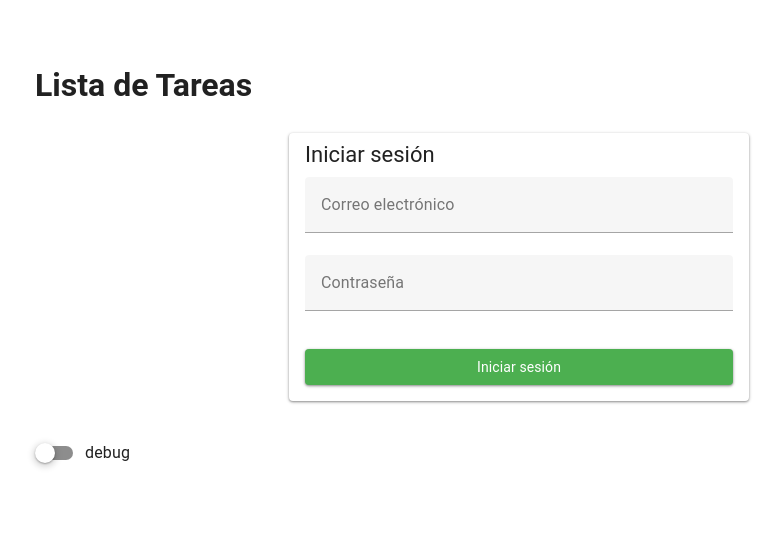
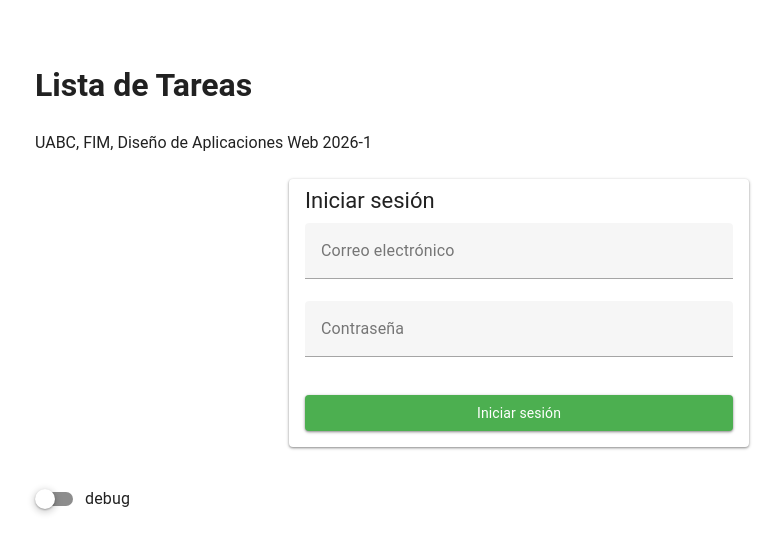
Before and after one commit to Lottodo/meta3.3-web-frontend, a Vue app: page / in a window 1280 px wide. Shown: the top 552 px of the page, without its empty margins (121-903 px from the left). Built offline with nearby package versions, Linux system fonts and the light colour scheme; a small style sheet from the web is missing.

Commit message:
reformateo para legibilidad en login

```diff
--- a/src/components/Dashboard.vue
+++ b/src/components/Dashboard.vue
@@ -27,7 +27,6 @@
 
   const router = useRouter()
   const API_BASE_URL = '/api'
-  const isRunning = ref(false)
   const logs = ref<string[]>([])
 
   type ClienteOptions = {
--- a/src/components/HelloWorld.vue
+++ b/src/components/Debug.vue
@@ -1,48 +1,4 @@
 <template>
-  <v-container class="py-10">
-    <h1 class="text-h3">Lista de Tareas</h1>
-
-    <div class="d-flex justify-center mt-6">
-      <v-card
-        class="w-100"
-        max-width="460"
-        variant="elevated"
-      >
-        <v-card-title class="text-h5">Iniciar sesión</v-card-title>
-
-        <v-card-text>
-          <v-form ref="form" @submit.prevent="validate">
-            <v-text-field
-              v-model="email"
-              autocomplete="email"
-              label="Correo electrónico"
-              required
-              :rules="emailRules"
-              type="email"
-            />
-
-            <v-text-field
-              v-model="password"
-              autocomplete="off"
-              label="Contraseña"
-              required
-              :rules="passwordRules"
-              type="password"
-            />
-
-            <v-btn
-              block
-              class="mt-4"
-              color="success"
-              type="submit"
-            >
-              Iniciar sesión
-            </v-btn>
-          </v-form>
-        </v-card-text>
-      </v-card>
-    </div>
-
   <div class="mt-6">
     <v-switch
       v-model="showDebug"
@@ -89,77 +45,10 @@
       </div>
     </v-expand-transition>
   </div>
-  </v-container>
 </template>
 
 <script setup lang="ts">
   import { computed, ref } from 'vue'
-  import { useRouter } from 'vue-router'
-
-  const router = useRouter()
-  const form = ref()
-
-  const email = ref('')
-  const emailRules = ref([
-    (v: any) => !!v || 'Introduzca su correo electrónico',
-    (v: any) => (v && v.length <= 254) || 'El correo es demasiado largo',
-    (v: any) => /^[^\s@]+@[^\s@]+\.[^\s@]+$/.test(v) || 'Correo electrónico inválido',
-  ])
-  const password = ref('')
-  const passwordRules = ref([
-    (v: any) => !!v || 'Introduzca su contraseña',
-    (v: any) => (v && v.length >= 8) || 'La contraseña debe tener al menos 8 caracteres',
-    (v: any) => (v && v.length <= 128) || 'Contraseña demasiado larga',
-  ])
-
-  async function validate () {
-    const { valid } = await form.value.validate()
-
-    // if (valid) alert('Form is valid')
-    if (!valid) return
-
-    try {
-      // 1. Login para obtener tokens
-      logLine('1. Realizando login...')
-      const loginResponse = await cliente.post<{
-        usuario?: unknown
-        csrfToken?: string
-      }>(
-        `${API_BASE_URL}/auth/login`,
-        { email: email.value },
-      )
-
-      logLine('✅ Login exitoso')
-      logLine(`Usuario: ${JSON.stringify(loginResponse.data.usuario)}`)
-      csrfToken.value = loginResponse.data.csrfToken ?? ''
-      if (getCookie('csrf_token')) {
-        logLine(`Token CSRF recibido: ${csrfToken.value.slice(0, 20)}...`)
-      } else {
-        logLine('Token CSRF no recibido en la respuesta')
-      }
-      logLine('Cookies configuradas automáticamente por el navegador\n')
-      logLine('Llendo al Dashboard')
-      for (let i = 0; i < 3; i++) {
-        await sleep(50)
-        logLine('.')
-        await sleep(50)
-      }
-      await router.push('/dashboard')
-
-      status.value = 'Prueba completada. Revisa la salida.'
-    } catch (error) {
-      hasError.value = true
-      const message = error instanceof Error ? error.message : String(error)
-      logLine(`❌ Error en las pruebas: ${message}`)
-      status.value = `Error: ${message}`
-    } finally {
-      isRunning.value = false
-    }
-  }
-
-  function sleep (ms: number) {
-    return new Promise(resolve => setTimeout(resolve, ms))
-  }
 
   // Usar proxy de Vite: /api -> http://localhost:3003
   const API_BASE_URL = '/api'
@@ -367,12 +256,28 @@
       // 7. Intentar acceder sin token CSRF (debería fallar)
       logLine('7. Probando protección CSRF (intento sin token CSRF)...')
       try {
-        await cliente.get(`${API_BASE_URL}/tareas`)
-        logLine('❌ ERROR: Debería haber fallado sin token CSRF')
+        // Nota: cliente.get() siempre inyecta el header x-csrf-token.
+        // Para probar "sin enviar token CSRF", hacemos fetch directo sin headers.
+        const response = await fetch(`${API_BASE_URL}/tareas`, {
+          method: 'GET',
+          credentials: 'include',
+        })
+
+        const data = await parseBody(response)
+
+        if (response.ok) {
+          const message = typeof data === 'string' ? data : JSON.stringify(data)
+          throw new Error(`❌ ERROR: Debería haber fallado sin token CSRF (respuesta: ${message})`)
+        }
+
+        logLine('✅ Correcto: Solicitud rechazada sin token CSRF')
       } catch (error) {
         const message = error instanceof Error ? error.message : String(error)
-        logLine('✅ Correcto: Solicitud rechazada sin token CSRF')
+        if (String(message).includes('Debería haber fallado')) {
+          logLine(message)
+        } else {
           logLine(`  Error: ${message}`)
+        }
       }
       logLine('')
       // 8. Logout
--- /dev/null
+++ b/src/components/LogIn.vue
@@ -0,0 +1,182 @@
+<template>
+  <div class="d-flex justify-center mt-6">
+    <v-card
+      class="w-100"
+      max-width="460"
+      variant="elevated"
+    >
+      <v-card-title class="text-h5">Iniciar sesión</v-card-title>
+
+      <v-card-text>
+        <v-form ref="form" @submit.prevent="validate">
+          <v-text-field
+            v-model="email"
+            autocomplete="email"
+            label="Correo electrónico"
+            required
+            :rules="emailRules"
+            type="email"
+          />
+
+          <v-text-field
+            v-model="password"
+            autocomplete="off"
+            label="Contraseña"
+            required
+            :rules="passwordRules"
+            type="password"
+          />
+
+          <v-btn
+            block
+            class="mt-4"
+            color="success"
+            type="submit"
+          >
+            Iniciar sesión
+          </v-btn>
+        </v-form>
+      </v-card-text>
+    </v-card>
+  </div>
+</template>
+
+<script setup lang="ts">
+  import { ref } from 'vue'
+  import { useRouter } from 'vue-router'
+
+  const router = useRouter()
+  const form = ref()
+
+  const email = ref('')
+  const emailRules = ref([
+    (v: any) => !!v || 'Introduzca su correo electrónico',
+    (v: any) => (v && v.length <= 254) || 'El correo es demasiado largo',
+    (v: any) => /^[^\s@]+@[^\s@]+\.[^\s@]+$/.test(v) || 'Correo electrónico inválido',
+  ])
+  const password = ref('')
+  const passwordRules = ref([
+    (v: any) => !!v || 'Introduzca su contraseña',
+    (v: any) => (v && v.length >= 8) || 'La contraseña debe tener al menos 8 caracteres',
+    (v: any) => (v && v.length <= 128) || 'Contraseña demasiado larga',
+  ])
+
+  async function validate () {
+    const { valid } = await form.value.validate()
+
+    // if (valid) alert('Form is valid')
+    if (!valid) return
+
+    try {
+      // 1. Login para obtener tokens
+      console.log('1. Realizando login...')
+      const loginResponse = await cliente.post<{
+        usuario?: unknown
+        csrfToken?: string
+      }>(
+        `${API_BASE_URL}/auth/login`,
+        { email: email.value },
+      )
+
+      console.log('✅ Login exitoso')
+      console.log(`Usuario: ${JSON.stringify(loginResponse.data.usuario)}`)
+      csrfToken.value = loginResponse.data.csrfToken ?? ''
+      if (getCookie('csrf_token')) {
+        console.log(`Token CSRF recibido: ${csrfToken.value.slice(0, 20)}...`)
+      } else {
+        console.log('Token CSRF no recibido en la respuesta')
+      }
+      console.log('Cookies configuradas automáticamente por el navegador\n')
+      console.log('Llendo al Dashboard')
+      for (let i = 0; i < 3; i++) {
+        await sleep(50)
+        console.log('.')
+        await sleep(50)
+      }
+      await router.push('/dashboard')
+
+      status.value = 'Prueba completada. Revisa la salida.'
+    } catch (error) {
+      hasError.value = true
+      const message = error instanceof Error ? error.message : String(error)
+      console.log(`❌ Error en las pruebas: ${message}`)
+      status.value = `Error: ${message}`
+    } finally {
+      isRunning.value = false
+    }
+  }
+
+  function sleep (ms: number) {
+    return new Promise(resolve => setTimeout(resolve, ms))
+  }
+
+  // Usar proxy de Vite: /api -> http://localhost:3003
+  const API_BASE_URL = '/api'
+
+  const csrfToken = ref('')
+  const isRunning = ref(false)
+  const status = ref('')
+  const hasError = ref(false)
+
+  type ClienteOptions = {
+    headers?: Record<string, string>
+  }
+
+  function getCookie (name: string): string {
+    return document.cookie
+      .split('; ')
+      .find(row => row.startsWith(name + '='))
+      ?.split('=')[1] || ''
+  }
+
+  async function parseBody (response: Response) {
+    const contentType = response.headers.get('content-type') || ''
+    if (contentType.includes('application/json')) return response.json()
+    return response.text()
+  }
+
+  const cliente = {
+    async get<TResponse>(url: string, options: ClienteOptions = {}) {
+      const csrfToken = getCookie('csrf_token')
+
+      const response = await fetch(url, {
+        method: 'GET',
+        headers: {
+          'x-csrf-token': csrfToken,
+          ...options.headers,
+        },
+        credentials: 'include',
+      })
+
+      const data = await parseBody(response)
+
+      if (!response.ok) {
+        const message = typeof data === 'string' ? data : JSON.stringify(data)
+        throw new Error(`HTTP ${response.status}: ${message}`)
+      }
+
+      return { data: data as TResponse }
+    },
+
+    async post<TResponse>(url: string, body: unknown, options: ClienteOptions = {}) {
+      const response = await fetch(url, {
+        method: 'POST',
+        headers: {
+          'Content-Type': 'application/json',
+          ...options.headers,
+        },
+        credentials: 'include',
+        body: JSON.stringify(body),
+      })
+
+      const data = await parseBody(response)
+
+      if (!response.ok) {
+        const message = typeof data === 'string' ? data : JSON.stringify(data)
+        throw new Error(`HTTP ${response.status}: ${message}`)
+      }
+
+      return { data: data as TResponse }
+    },
+  }
+</script>
--- a/src/pages/index.vue
+++ b/src/pages/index.vue
@@ -1,7 +1,15 @@
 <template>
-  <HelloWorld />
+  <v-container class="py-10">
+
+    <h1 class="text-h3">Lista de Tareas</h1>
+    <p>UABC, FIM, Diseño de Aplicaciones Web 2026-1</p>
+
+    <LogIn />
+    <Debug />
+  </v-container>
 </template>
 
 <script lang="ts" setup>
-  import HelloWorld from '@/components/HelloWorld.vue'
+  import Debug from '@/components/Debug.vue'
+  import LogIn from '@/components/LogIn.vue'
 </script>
```
Also changed, not shown: 1 other file (tests, documents, lock files or other folders). Lines whose indentation alone changed are shown as unchanged.
